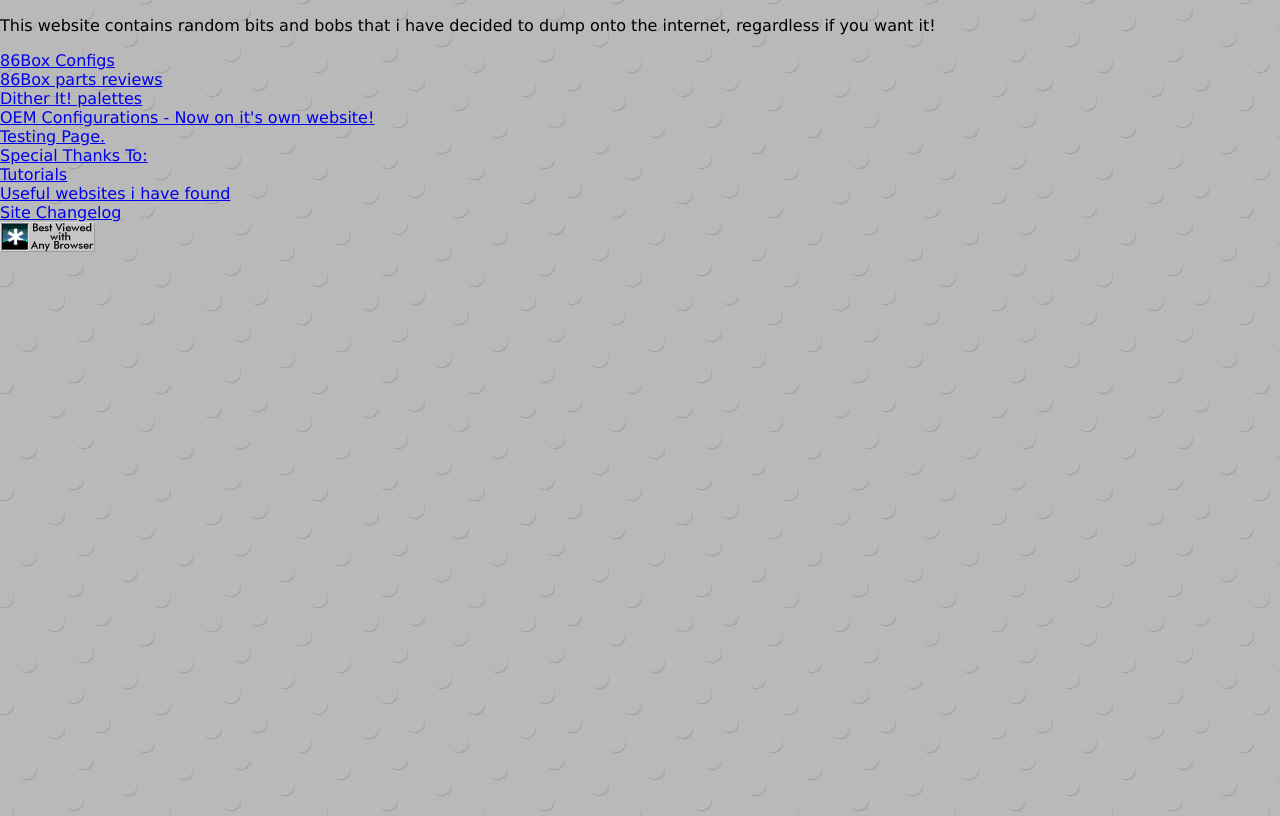
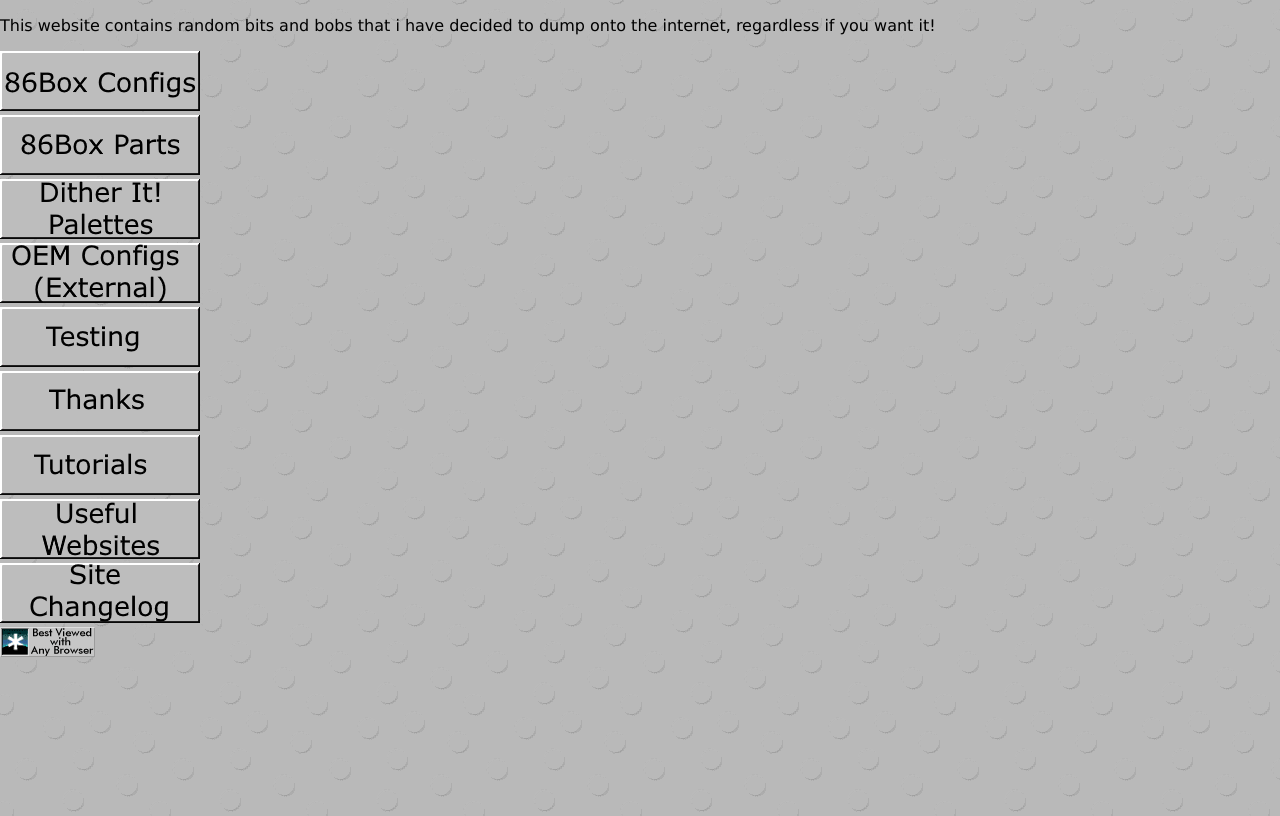
Before and after one commit to tranquilcarbon/tranquilcarbon.github.io, a plain HTML site: page index.html in a window 1280 px wide. Drawn offline with Linux system fonts and the light colour scheme.

Commit message:
Added Test Folder, Won't be sent to repo, Added buttons for pages instead of raw text for index.

```diff
--- a/index.html
+++ b/index.html
@@ -6,23 +6,23 @@
 <body>
 
 <p>This website contains random bits and bobs that i have decided to dump onto the internet, regardless if you want it!</p>
-<a href="Pages/86Box_Configs.html">86Box Configs</a>
+<a href="Pages/86Box_Configs.html"><img src="86BoxConfigs.gif" width="graphic-width-in-pixels" height="graphic-height-in-pixels" alt="86Box Configs" /></a>
 <br>
-<a href="Pages/86BoxParts.html">86Box parts reviews</a>
+<a href="Pages/86BoxParts.html"><img src="86BoxParts.gif" width="graphic-width-in-pixels" height="graphic-height-in-pixels" alt="86Box Parts" /></a>
 <br>
-<a href="Pages/DitherIt.html">Dither It! palettes</a>
+<a href="Pages/DitherIt.html"><img src="DitherIt.gif" width="graphic-width-in-pixels" height="graphic-height-in-pixels" alt="Dither It! Palettes" /></a>
 <br>
-<a href="https://oem-configs.neocities.org/">OEM Configurations - Now on it's own website!</a>
+<a href="https://oem-configs.neocities.org/"><img src="OEMConfigs.gif" width="graphic-width-in-pixels" height="graphic-height-in-pixels" alt="OEM Configs Website (External)" /></a>
 <br>
-<a href="Pages/Testing.html">Testing Page.</a>
+<a href="Pages/Testing.html"><img src="Testing.gif" width="graphic-width-in-pixels" height="graphic-height-in-pixels" alt="Testing Page" /></a>
 <br>
-<a href="Pages/Thanks.html">Special Thanks To:</a>
+<a href="Pages/Thanks.html"><img src="Thanks.gif" width="graphic-width-in-pixels" height="graphic-height-in-pixels" alt="Special Thanks" /></a>
 <br>
-<a href="Pages/Tutorials.html">Tutorials</a>
+<a href="Pages/Tutorials.html"><img src="Tutorials.gif" width="graphic-width-in-pixels" height="graphic-height-in-pixels" alt="Tutorials" /></a>
 <br>
-<a href="Pages/Useful.html">Useful websites i have found</a>
+<a href="Pages/Useful.html"><img src="Useful.gif" width="graphic-width-in-pixels" height="graphic-height-in-pixels" alt="Useful Websites and resources i've found" /></a>
 <br>
-<a href="Pages/Changelog.html">Site Changelog</a>
+<a href="Pages/Changelog.html"><img src="Changelog.gif" width="graphic-width-in-pixels" height="graphic-height-in-pixels" alt="Site Changelog" /></a>
 <br>
 <a href="http://www.anybrowser.org/campaign/"><img src="/Buttons/any.gif" width="graphic-width-in-pixels" height="graphic-height-in-pixels" alt="Viewable With Any Browser" /></a>
 </body>
--- a/styles.css
+++ b/styles.css
@@ -1,6 +1,6 @@
 body{
   font-family: Tahoma, Geneva, Verdana, sans-serif;
-  background-image: url("g_dots.gif");
+  background-image: url("Testing/marb_gr.gif");
   background-color: #B9B9B9; /* Fallback incase the Backgrounds URL is gone */
 
 }
```
Also changed, not shown: Pages/Testing.html (+1 -0 lines), 86BoxConfigs.gif (added), 86BoxParts.gif (added), Changelog.gif (added), DitherIt.gif (added), OEMConfigs.gif (added), Testing.gif (added), Thanks.gif (added), Tutorials.gif (added), Useful.gif (added), 1 other file.
